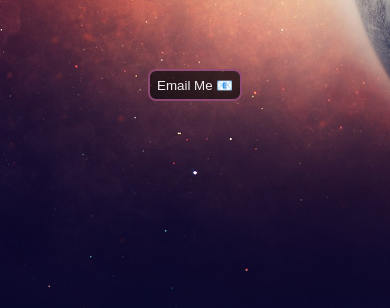
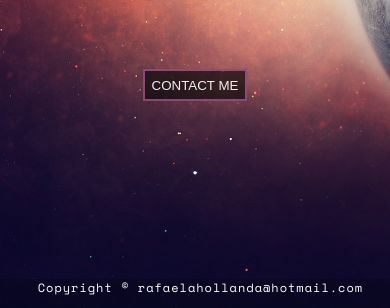
Before and after one commit to rphm95/Portfolio, a plain HTML site: page index.html in a window 390 px wide. Shown: the part 536-844 px from the top of the page. Drawn offline with nearby package versions, Linux system fonts and the light colour scheme.

Commit message:
added footer

```diff
--- a/index.html
+++ b/index.html
@@ -68,7 +68,7 @@
     </div>
 
     <div id="button">
-      <button type="button" class="contact"><a href="mailto:rafaelahollanda@hotmail.com">Email Me 📧</a></button>
+      <button type="button" class="contact"><a href="mailto:rafaelahollanda@hotmail.com">CONTACT ME</a></button>
     </div>
     <!-- ====================== sticky icon bar with social meadia ============== -->
     <div class="icon-bar">
@@ -91,5 +91,8 @@
             </div>
         </div> -->
 
+    <footer>
+      <p class="footer">Copyright &copy; rafaelahollanda@hotmail.com</p>
+    </footer>
 </body>
 </html>
--- a/style.css
+++ b/style.css
@@ -134,7 +134,6 @@ p{
 
 .contact {
     padding: 0.5em;
-    border-radius: 8px;
     background-color: #09090aa9;
     border-color: rgba(184, 94, 148, 0.704);
     border-style: solid;
@@ -329,8 +328,19 @@ p{
 
 
 
-
-
+footer {
+    position:fixed;
+    width: 100%;
+    left: 0;
+    bottom: 0;
+    background-color: #0000002f;
+}
+footer p {
+    text-align: center;
+    font-size:12px;
+    text-shadow: none;
+    letter-spacing: 1px;
+}
 
 
 @media only screen and (max-width: 600px){
@@ -366,4 +376,12 @@ p{
         font-size: 1.5rem;
         text-shadow: 1px 2px rgba(248, 248, 242, 0.814);
     }
+
+    footer p {
+        text-align: center;
+        font-size:12px;
+        text-shadow: none;
+        letter-spacing: 1px;
+        color: white
+    }
 }
```
Also changed, not shown: portfolio.html (+3 -1 lines), portfoliostyle.css (+17 -9 lines), images/next.png (added), images/previous copy.png (added), images/previous.png (added), 1 other file.
